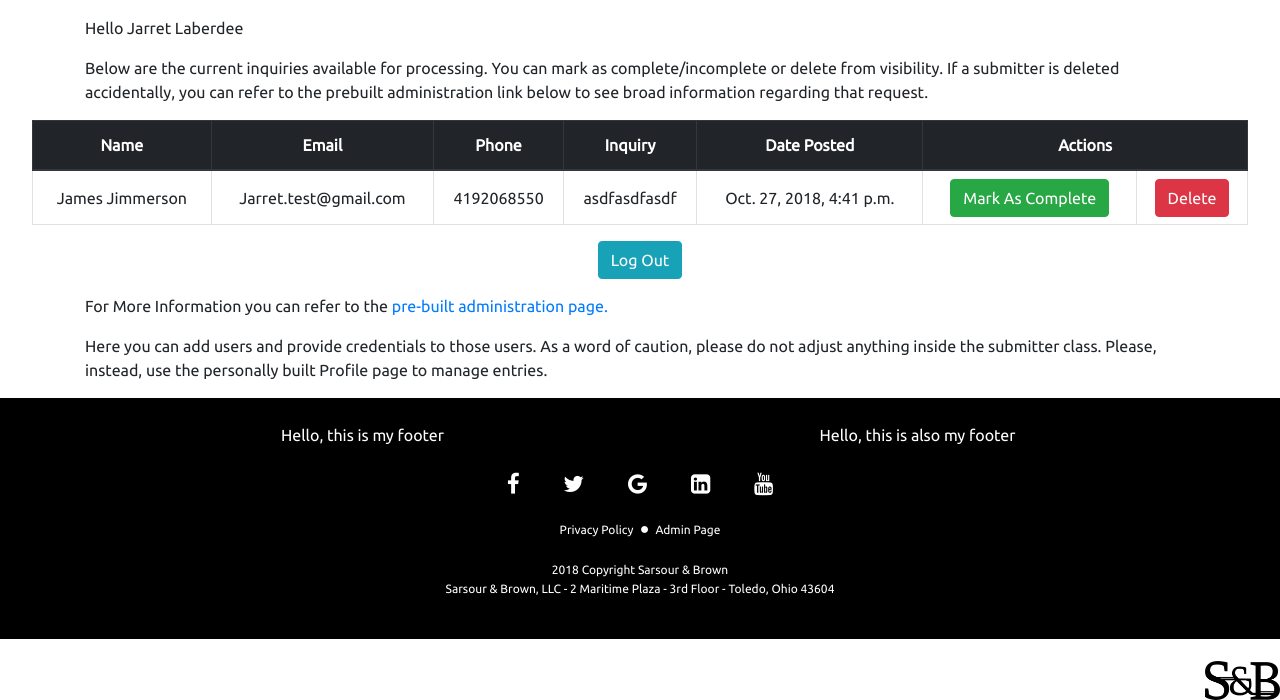
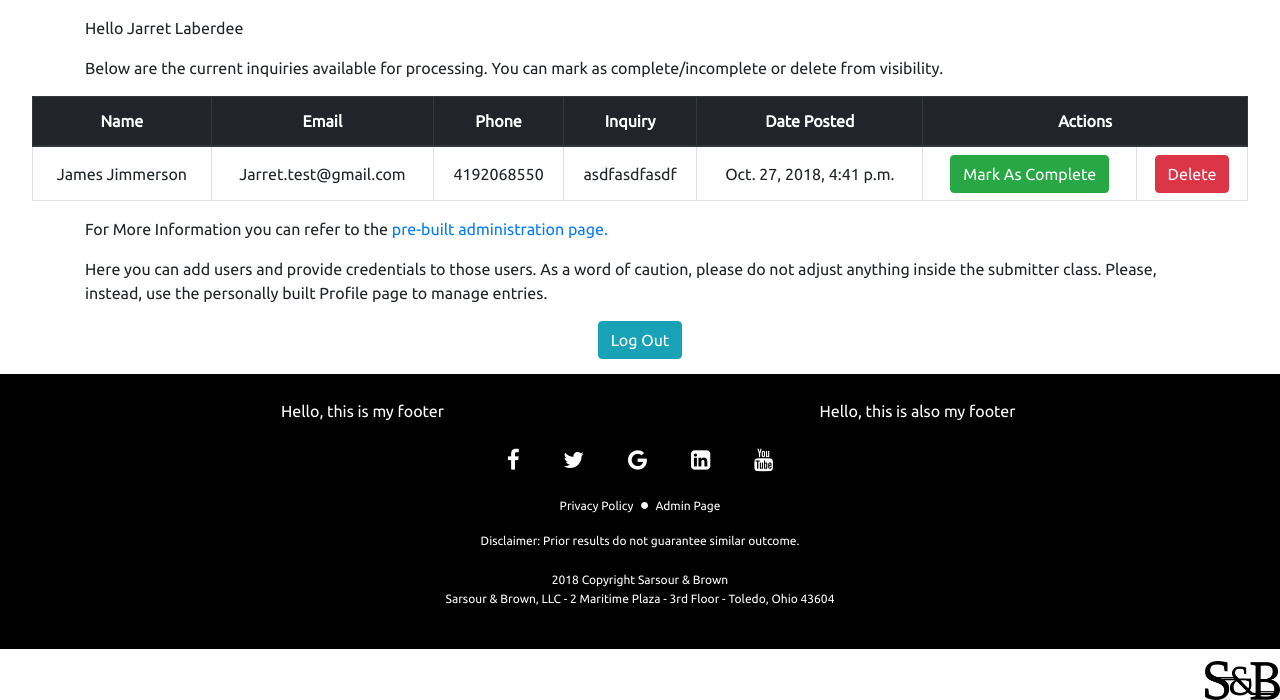
Before and after one commit to CarnsJalone/SarsourAndBrown, a Django app: page /account/profile/ in a window 1280 px wide. Shown: the part 100-800 px from the top of the page. Run offline with Django 3.2, Linux system fonts and the light colour scheme; a user stored in the database is signed in; data comes from the database, SQL or seed files in the repository; both versions use the stored data as it was after the commit; some libraries are stand-ins or nearby versions.

Commit message:
CSS Changes

```diff
--- a/sarsourandbrown/home/templates/home/base.html
+++ b/sarsourandbrown/home/templates/home/base.html
@@ -93,6 +93,11 @@
           <a href="{% url 'profile-page' %}" id="footer_admin_login_link">Admin Page</a>
         </div>
       </div>
+      <div class="container" id="footer_disclaimer_container">
+        <div class="col">
+          <p id="footer_disclaimer_paragraph">Disclaimer: Prior results do not guarantee similar outcome.</p>
+        </div>
+      </div>
 
 
       <div class="container">
--- a/sarsourandbrown/home/templates/home/profile.html
+++ b/sarsourandbrown/home/templates/home/profile.html
@@ -10,8 +10,7 @@
 
 <div class="container">
     <p id="profile_entries_table_div_paragraph">Below are the current inquiries available for processing. You can mark
-        as complete/incomplete or delete from visibility. If a submitter is deleted accidentally, you can refer to the
-        prebuilt administration link below to see broad information regarding that request.</p>
+        as complete/incomplete or delete from visibility.</p>
 </div>
 <div class="container" id="profile_entries_table_div">
     <table class="table table-bordered" id="profile_entries_table_table">
@@ -63,10 +62,6 @@
     {% endif %}
 </div>
 
-<div class="container" id="profile_entries_logout_button_div">
-    <a class="btn btn-info" href="{% url 'logout' %}">Log Out</a>
-</div>
-
 <div class="container">
     <p>For More Information you can refer to the <a href="{% url 'admin:index' %}"> pre-built administration page.</a>
     </p>
@@ -74,4 +69,8 @@
         anything inside the submitter class. Please, instead, use the personally built Profile page to manage entries.</p>
 </div>
 
+<div class="container" id="profile_entries_logout_button_div">
+    <a class="btn btn-info" href="{% url 'logout' %}">Log Out</a>
+</div>
+
 {% endblock %}
--- a/sarsourandbrown/static/styles.css
+++ b/sarsourandbrown/static/styles.css
@@ -281,7 +281,8 @@ a#footer_youtube_icon:hover, a#footer_youtube_icon:focus {
 p#footer_address_paragraph,
 a#footer_llc_info_link,
 a#footer_privacy_policy_link,
-a#footer_admin_login_link {
+a#footer_admin_login_link,
+p#footer_disclaimer_paragraph {
     font-size: .75rem;
     text-decoration: none;
     color: white;
@@ -395,6 +396,7 @@ tr#profile_entries_table_tr_completed {
 
 
 div#profile_entries_logout_button_div {
+    max-width: 100%;
     margin-top: 15px;
     margin-bottom: 15px;
     margin-left: auto;
```
Also changed, not shown: sarsourandbrown/db.sqlite3.
